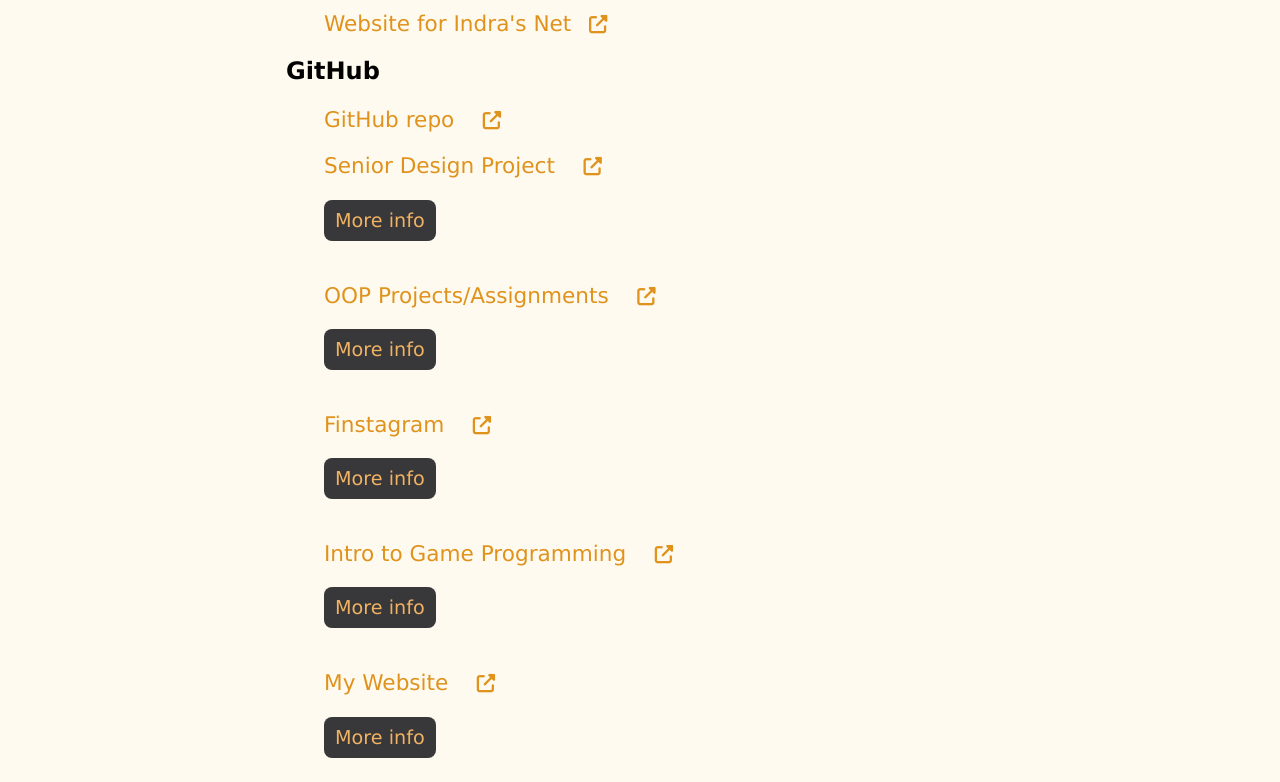
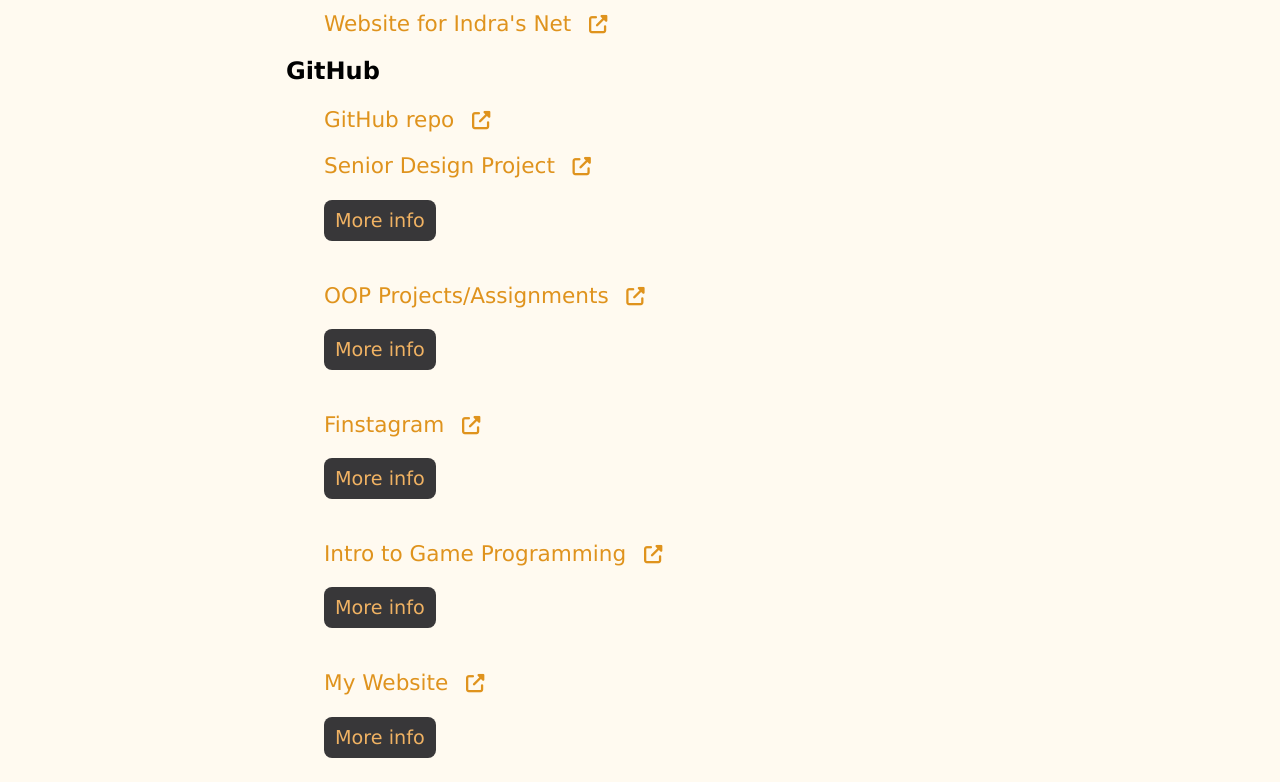
Before and after one commit to simon0h/simon0h.github.io, a Jekyll site: the page built from projects/index.html, in a window 1280 px wide. Shown: the part 531-1313 px from the top of the page. Built offline with Jekyll 4.4.1, drawn with Linux system fonts in a browser that asks for light colours; nearby versions of some CDN libraries.

Commit message:
Spacing formatting

```diff
--- a/projects/index.html
+++ b/projects/index.html
@@ -22,11 +22,11 @@
 
 	<h2> GitHub</h2>
 	<p title="github.com/simon0h"><a href="https://github.com/simon0h" target="_blank" rel="noopener noreferrer">
-		<p class="links"> GitHub repo &emsp;<i class="fa fa-external-link-alt" style="font-size:85%;"></i></p>
+		<p class="links"> GitHub repo &ensp;<i class="fa fa-external-link-alt" style="font-size:85%;"></i></p>
 	</a></p>
 
 	<p title="github.com/simon0h/New-Social-Media"><a href="https://github.com/simon0h/New-Social-Media" target="_blank" rel="noopener noreferrer">
-		<p class="links"> Senior Design Project &emsp;<i class="fa fa-external-link-alt" style="font-size:85%;"></i></p>
+		<p class="links"> Senior Design Project &ensp;<i class="fa fa-external-link-alt" style="font-size:85%;"></i></p>
 	</a></p>
 	<button type="button" class="collapsible">More info</button>
 	<div class="content">
@@ -36,7 +36,7 @@
 	</div>
 
 	<p title="github.com/simon0h/OOP"><a href="https://github.com/simon0h/OOP" target="_blank" rel="noopener noreferrer">
-		<p class="links"> OOP Projects/Assignments &emsp;<i class="fa fa-external-link-alt" style="font-size:85%;"></i></p>
+		<p class="links"> OOP Projects/Assignments &ensp;<i class="fa fa-external-link-alt" style="font-size:85%;"></i></p>
 	</a></p>
 	<button type="button" class="collapsible">More info</button>
 	<div class="content">
@@ -46,7 +46,7 @@
 	</div>
 
 	<p title="github.com/simon0h/Finstagram"><a href="https://github.com/simon0h/Finstagram" target="_blank" rel="noopener noreferrer">
-		<p class="links"> Finstagram &emsp;<i class="fa fa-external-link-alt" style="font-size:85%;"></i></p>
+		<p class="links"> Finstagram &ensp;<i class="fa fa-external-link-alt" style="font-size:85%;"></i></p>
 	</a></p>
 	<button type="button" class="collapsible">More info</button>
 	<div class="content">
@@ -56,7 +56,7 @@
 	</div>
 
 	<p title="github.com/simon0h/Intro-to-Game-Programming"><a href="https://github.com/simon0h/Intro-to-Game-Programming" target="_blank" rel="noopener noreferrer">
-		<p class="links"> Intro to Game Programming &emsp;<i class="fa fa-external-link-alt" style="font-size:85%;"></i></p>
+		<p class="links"> Intro to Game Programming &ensp;<i class="fa fa-external-link-alt" style="font-size:85%;"></i></p>
 	</a></p>
 	<button type="button" class="collapsible">More info</button>
 	<div class="content">
@@ -66,7 +66,7 @@
 	</div>
 
 	<p title="github.com/simon0h/simon0h.github.io"><a href="https://github.com/simon0h/simon0h.github.io" target="_blank" rel="noopener noreferrer">
-		<p class="links"> My Website &emsp;<i class="fa fa-external-link-alt" style="font-size:85%;"></i>
+		<p class="links"> My Website &ensp;<i class="fa fa-external-link-alt" style="font-size:85%;"></i>
 	</a></p>
 	<button type="button" class="collapsible">More info</button>
 	<div class="content">
```
